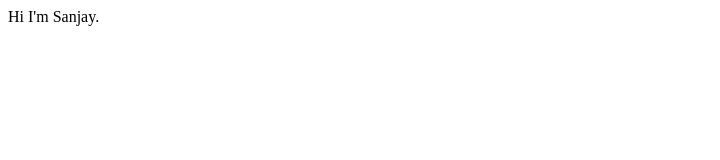
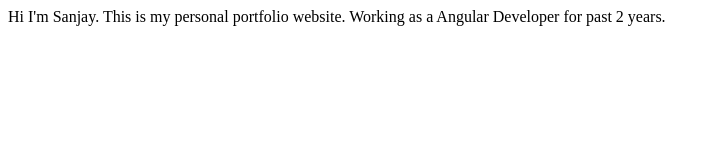
Before and after one commit to SanjaySj/My-Portfolio, a plain HTML site: page index.html in a window 1280 px wide. Shown: the whole page, without its empty margins (0-720 px from the left). Drawn offline with Linux system fonts and the light colour scheme.

Commit message:
refactor: Changes in Index.html

```diff
--- a/index.html
+++ b/index.html
@@ -16,7 +16,7 @@
 
 <body>
 
-    Hi I'm Sanjay.
+    Hi I'm Sanjay. This is my personal portfolio website. Working as a Angular Developer for past 2 years.
 
     <!--[if lt IE 7]>
             <p class="browsehappy">You are using an <strong>outdated</strong> browser. Please <a href="#">upgrade your browser</a> to improve your experience.</p>
```
